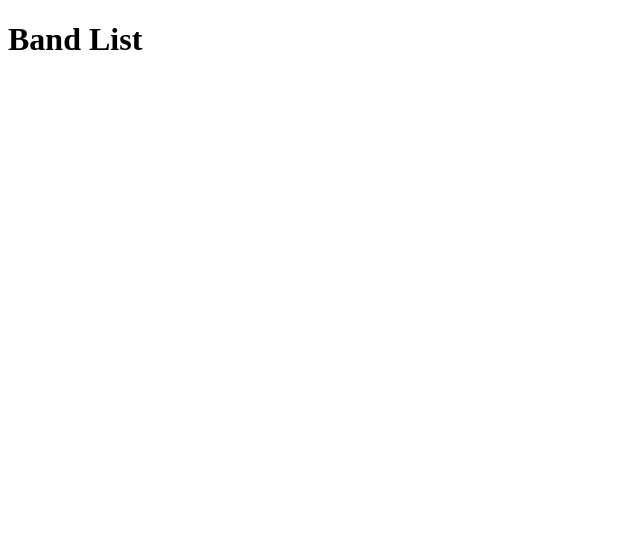
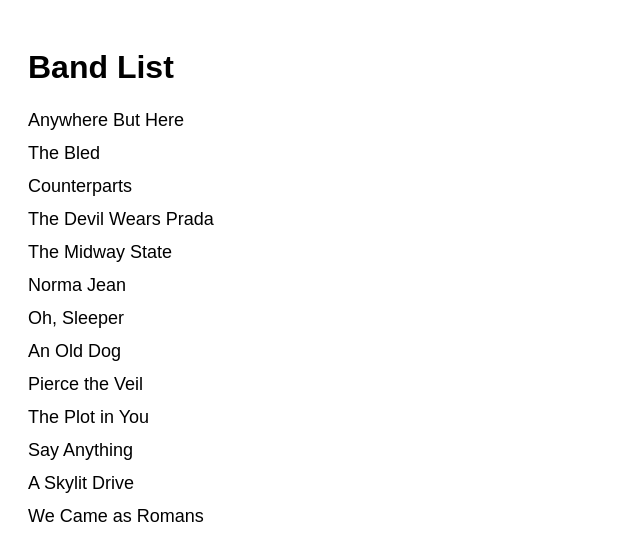
Before and after one commit to acciojob/sorting-articles-subishga06, a website: page main.html in a window 1280 px wide. Shown: the whole page, without its empty margins (0-640 px from the left). Drawn offline with Linux system fonts and the light colour scheme.

Commit message:
created a submission

```diff
--- a/script.js
+++ b/script.js
@@ -1 +1,24 @@
-//your JS code here. If required.
+const bands = [
+  'The Plot in You',
+  'The Devil Wears Prada',
+  'Pierce the Veil',
+  'Norma Jean',
+  'The Bled',
+  'Say Anything',
+  'The Midway State',
+  'We Came as Romans',
+  'Counterparts',
+  'Oh, Sleeper',
+  'A Skylit Drive',
+  'Anywhere But Here',
+  'An Old Dog'
+];
+
+function strip(article) {
+  return article.replace(/^(a |an |the )/i, '').trim();
+}
+
+const sortedBands = bands.sort((a, b) => strip(a).localeCompare(strip(b)));
+
+document.getElementById("band").innerHTML =
+  sortedBands.map(band => `<li>${band}</li>`).join("");
--- a/styles.css
+++ b/styles.css
@@ -1 +1,18 @@
-/*  your css code here. If applicable */
+body {
+  font-family: Arial, sans-serif;
+  padding: 20px;
+}
+
+h1 {
+  margin-bottom: 15px;
+}
+
+#band {
+  list-style: none;
+  padding: 0;
+  font-size: 18px;
+}
+
+#band li {
+  padding: 6px 0;
+}
```
